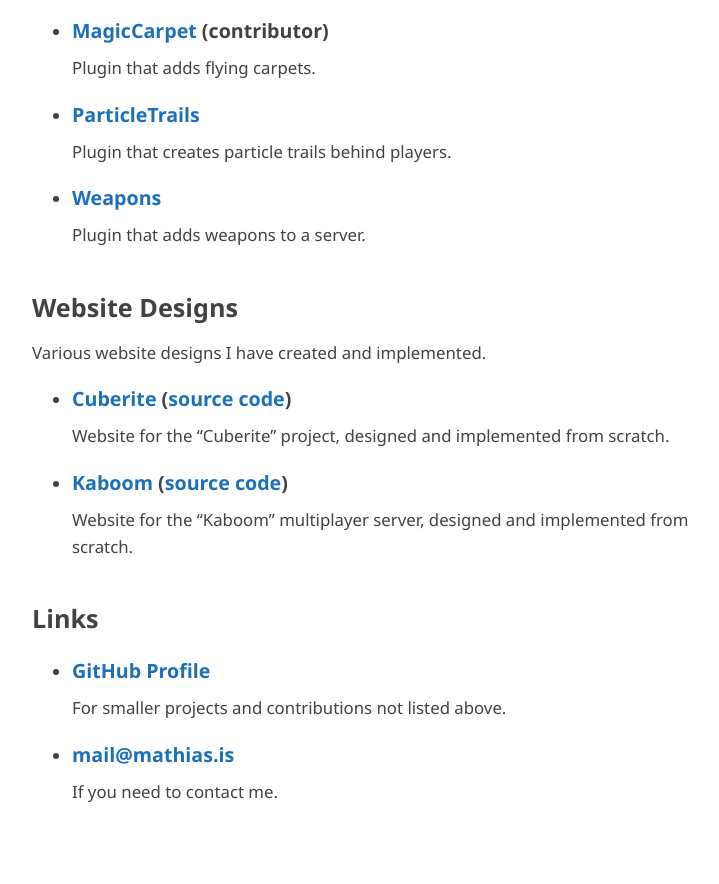
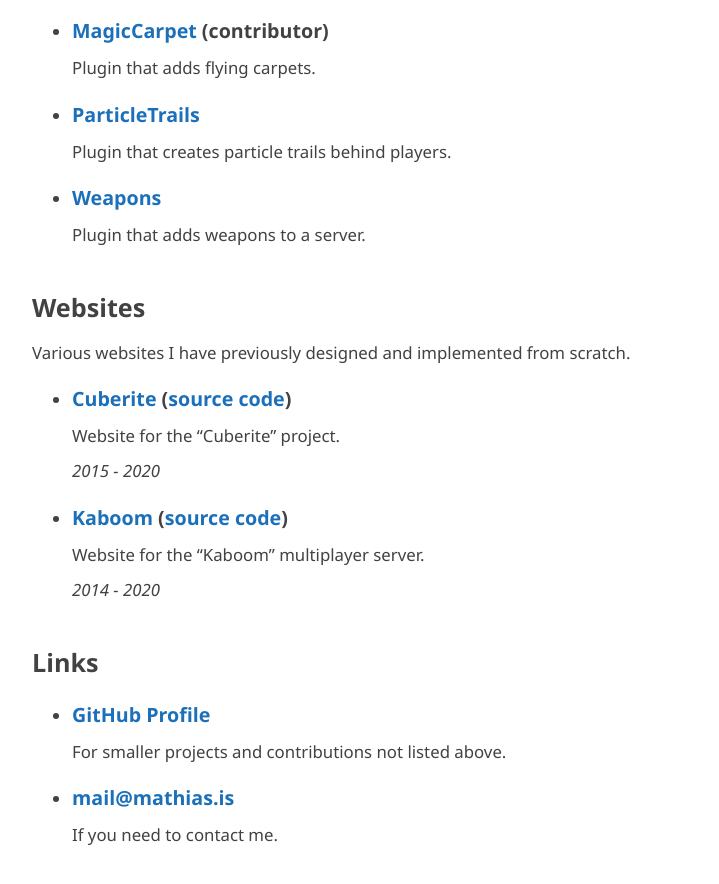
Before and after one commit to mathiascode/projects, a Jekyll site: the page built from index.md, in a window 1280 px wide and 900 px high, scrolled down 2127 px. Shown: the top 884 px of the window, without its empty margins (272-991 px from the left). Built offline with Jekyll 4.4.1, drawn with Linux system fonts in a browser that asks for light colours; our own code applies the rules of GitHub Pages for plain Markdown files; before the commit the page ends 2983 px from its top, so only the background shows below that.

Commit message:
Mention when websites were created

```diff
--- a/index.md
+++ b/index.md
@@ -107,17 +107,21 @@
    Plugin that adds weapons to a server.
 
 
-## Website Designs
+## Websites
 
-Various website designs I have created and implemented.
+Various websites I have previously designed and implemented from scratch.
 
  * ### [Cuberite](https://cuberite.org/) ([source code](https://github.com/cuberite/cuberite.github.io))
 
-   Website for the "Cuberite" project, designed and implemented from scratch.
+   Website for the "Cuberite" project.
+
+   *2015 - 2020*
 
  * ### [Kaboom](https://kaboom.pw/) ([source code](https://github.com/kaboomserver/kaboom.pw))
 
-   Website for the "Kaboom" multiplayer server, designed and implemented from scratch.
+   Website for the "Kaboom" multiplayer server.
+
+   *2014 - 2020*
 
 
 ## Links
```
